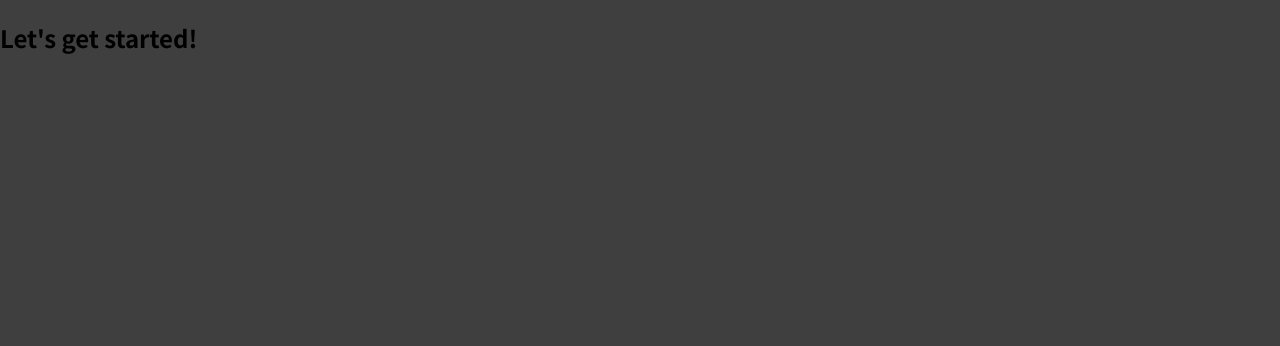
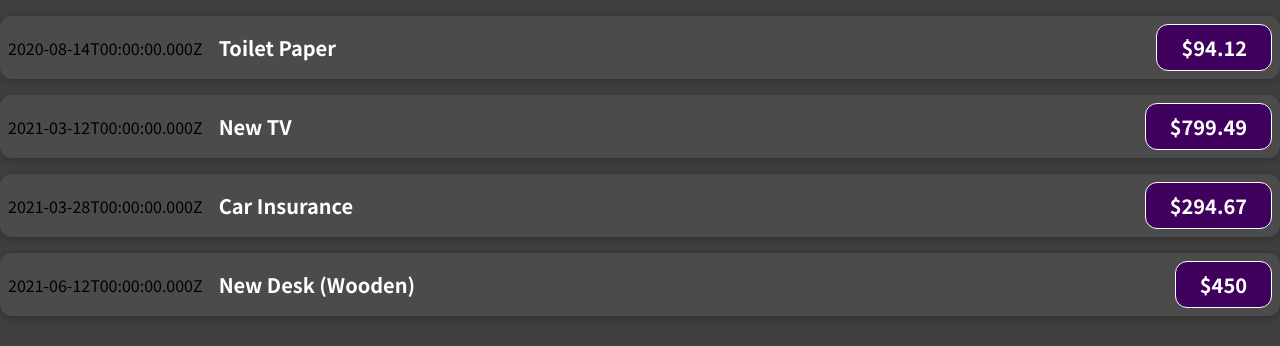
Before and after one commit to TortoiseRevenge/React_Activity_1, a React (Create React App) app: page / in a window 1280 px wide. Shown: the top 346 px of the page. Built offline with nearby package versions, Linux system fonts and the light colour scheme.

Commit message:
ExpenseItems

```diff
--- a/src/App.js
+++ b/src/App.js
@@ -1,7 +1,45 @@
+import React from "react";
+import ExpenseItem from "./components/ExpenseItems";
+
 function App() {
+  const expenses = [
+    {
+      id: 'e1',
+      title: 'Toilet Paper',
+      amount: 94.12,
+      date: new Date(2020, 7, 14),
+    },
+    { id: 'e2', title: 'New TV', amount: 799.49, date: new Date(2021, 2, 12) },
+    {
+      id: 'e3',
+      title: 'Car Insurance',
+      amount: 294.67,
+      date: new Date(2021, 2, 28),
+    },
+    {
+      id: 'e4',
+      title: 'New Desk (Wooden)',
+      amount: 450,
+      date: new Date(2021, 5, 12),
+    },
+  ];
   return (
     <div>
-      <h2>Let's get started!</h2>
+      <ExpenseItem title={expenses[0].title}
+      amount={expenses[0].amount}
+      date={expenses[0].date}></ExpenseItem>
+
+      <ExpenseItem title={expenses[1].title}
+      amount={expenses[1].amount}
+      date={expenses[1].date}></ExpenseItem>
+
+      <ExpenseItem title={expenses[2].title}
+      amount={expenses[2].amount}
+      date={expenses[2].date}></ExpenseItem>
+
+      <ExpenseItem title={expenses[3].title}
+      amount={expenses[3].amount}
+      date={expenses[3].date}></ExpenseItem>
     </div>
   );
 }
--- /dev/null
+++ b/src/components/ExpenseItems.css
@@ -0,0 +1,50 @@
+.expense-item {
+  display: flex;
+  justify-content: space-between;
+  align-items: center;
+  box-shadow: 0 2px 8px rgba(0, 0, 0, 0.25);
+  padding: 0.5rem;
+  margin: 1rem 0;
+  border-radius: 12px;
+  background-color: #4b4b4b;
+}
+.expense-item__description {
+  display: flex;
+  flex-direction: column;
+  gap: 1rem;
+  align-items: flex-end;
+  flex-flow: column-reverse;
+  justify-content: flex-start;
+  flex: 1;
+}
+.expense-item h2 {
+  color: #3a3a3a;
+  font-size: 1rem;
+  flex: 1;
+  margin: 0 1rem;
+  color: white;
+}
+.expense-item__price {
+  font-size: 1rem;
+  font-weight: bold;
+  color: white;
+  background-color: #40005d;
+  border: 1px solid white;
+  padding: 0.5rem;
+  border-radius: 12px;
+}
+@media (min-width: 580px) {
+  .expense-item__description {
+    flex-direction: row;
+    align-items: center;
+    justify-content: flex-start;
+    flex: 1;
+  }
+  .expense-item__description h2 {
+    font-size: 1.25rem;
+  }
+  .expense-item__price {
+    font-size: 1.25rem;
+    padding: 0.5rem 1.5rem;
+  }
+}
--- /dev/null
+++ b/src/components/ExpenseItems.js
@@ -0,0 +1,14 @@
+import React from "react";
+import "./ExpenseItems.css";
+function ExpenseItem(props) {
+  return (
+    <div className = 'expense-item'>
+      <div>{props.date.toISOString()}</div>
+      <div className = 'expense-item__description'>
+        <h2>{props.title}</h2>
+        <div className = 'expense-item__price'>${props.amount}</div>
+      </div>
+    </div>
+  );
+}
+export default ExpenseItem;
```
